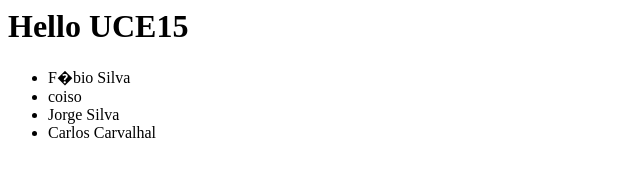
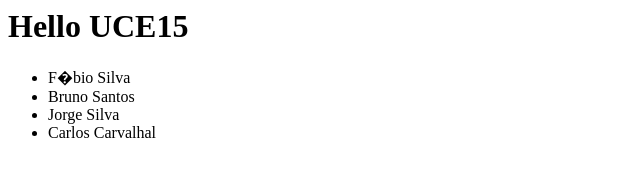
Before and after one commit to jmop/UCE15-NeuroPump, a plain HTML site: page hello.html in a window 1280 px wide. Shown: the full height of the page, 0-640 px from the left. Drawn offline with Linux system fonts and the light colour scheme.

Commit message:
Bruno Santos adicionado

```diff
--- a/hello.html
+++ b/hello.html
@@ -5,7 +5,7 @@
 <h1>Hello UCE15</h1>
 <ul>
 <li>F�bio Silva</li>
-<li>coiso</li>
+<li>Bruno Santos</li>
 <li>Jorge Silva</li>
 <li>Carlos Carvalhal</li>
 </ul>
```
